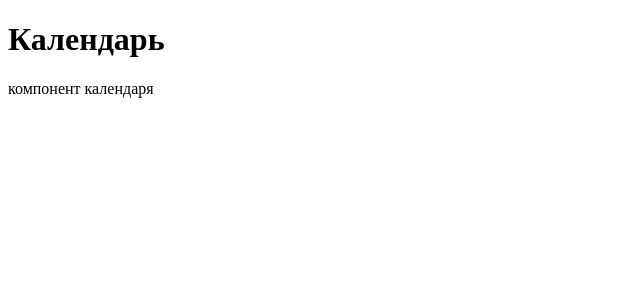
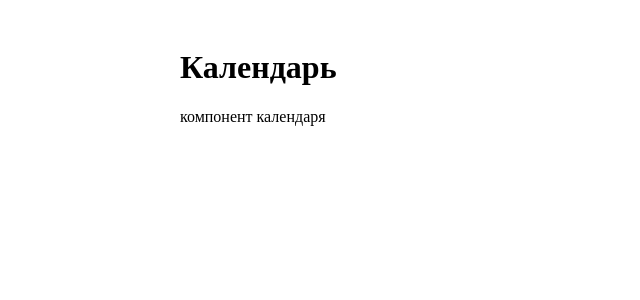
Before and after one commit to 108saimon/WorkingHands, a Vue app: page / in a window 1280 px wide. Shown: the top 300 px of the page, without its empty margins (0-640 px from the left). Built offline with nearby package versions, Linux system fonts and the light colour scheme.

Commit message:
add wrapper to App.vue

```diff
--- a/src/App.vue
+++ b/src/App.vue
@@ -3,10 +3,30 @@ import Calendar from './components/Calendar.vue';
 </script>
 
 <template>
-  <h1>Календарь</h1>
-  <div>
-    <Calendar />
+  <div class="wrapper">
+    <div class="container">
+      <h1>Календарь</h1>
+      <div>
+        <Calendar />
+      </div>
+    </div>
   </div>
 </template>
 
-<style scoped></style>
+<style>
+body, html {
+  min-height: 100vh;
+}
+div {
+  box-sizing: border-box;
+}
+.wrapper {
+  display: flex;
+  justify-content: center;
+  align-items: center;
+}
+.container {
+  width: 960px;
+  padding: 20px;
+}
+</style>
```
